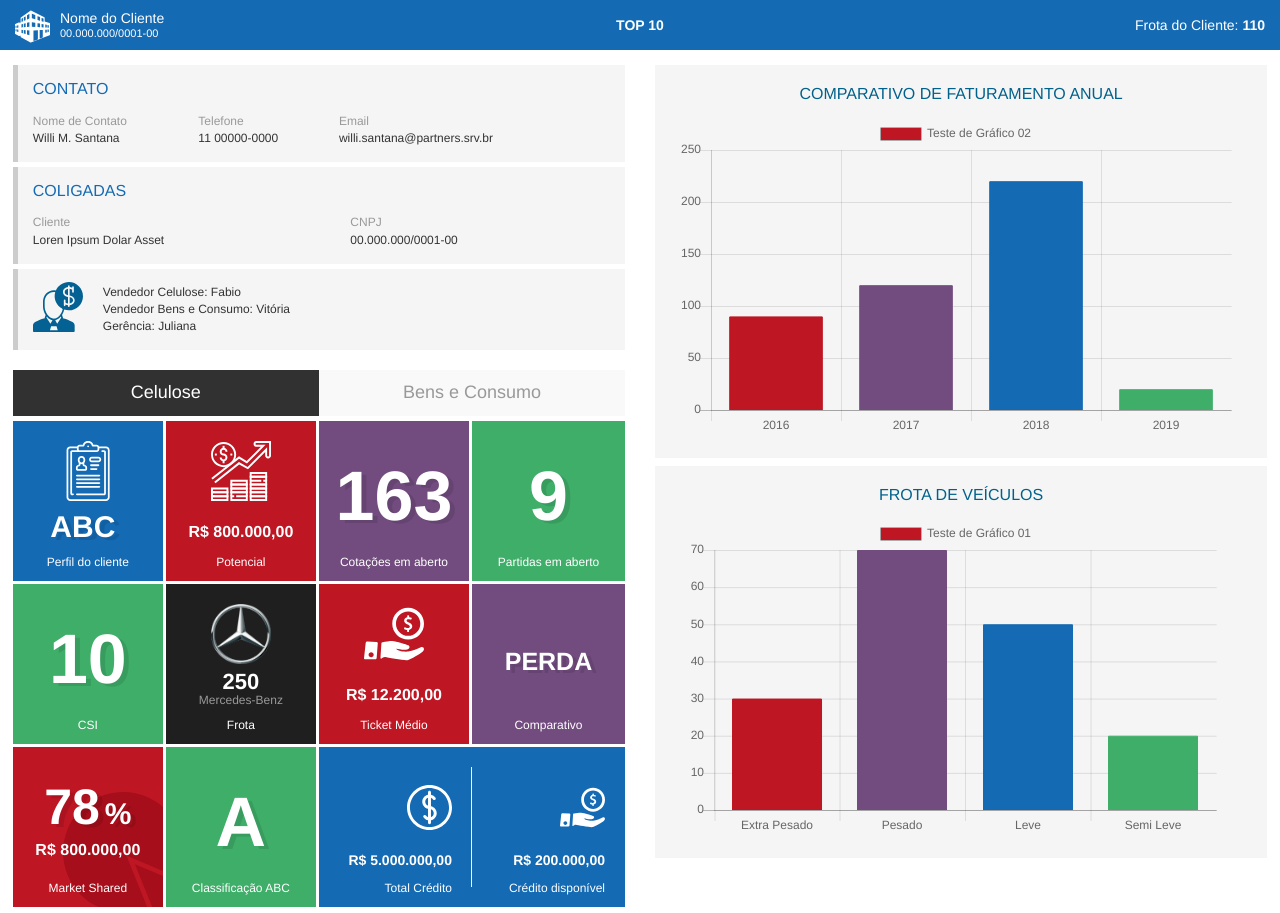
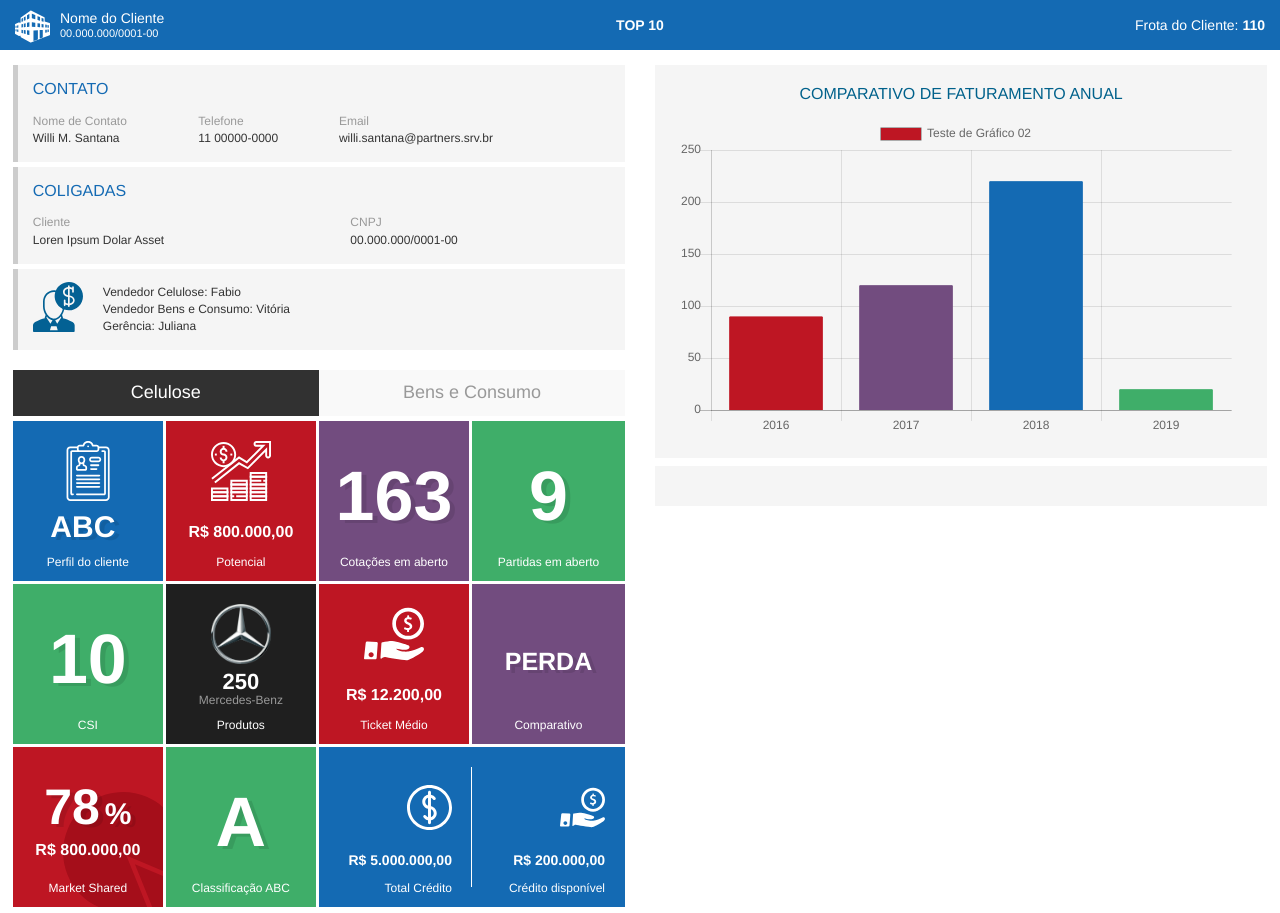
Before and after one commit to wsantanacrm/visao360v3, a plain HTML site: page index.html in a window 1280 px wide. Shown: the top 913 px of the page. Drawn offline with nearby package versions, Linux system fonts and the light colour scheme.

Commit message:
Update index.html

```diff
--- a/index.html
+++ b/index.html
@@ -159,7 +159,7 @@
                                     <img src="images/logo-mercedes.png" alt="">
                                     <p class="value-tile num-frota">250</p>
                                     <p class="lbl-frota">Mercedes-Benz</p>
-                                    <span> Frota </span>
+                                    <span> Produtos </span>
                                 </div>
                             </div>
                             <div class="col-md-3 col-sm-3 col-xs-6">
@@ -228,7 +228,7 @@
 
                     <div class="bg-chart">
 
-                            <h3>Frota de Veículos</h3>
+                            <h3Produtos</h3>
                             <canvas id="myChart" height="168"></canvas>
 
                         </div>
```
